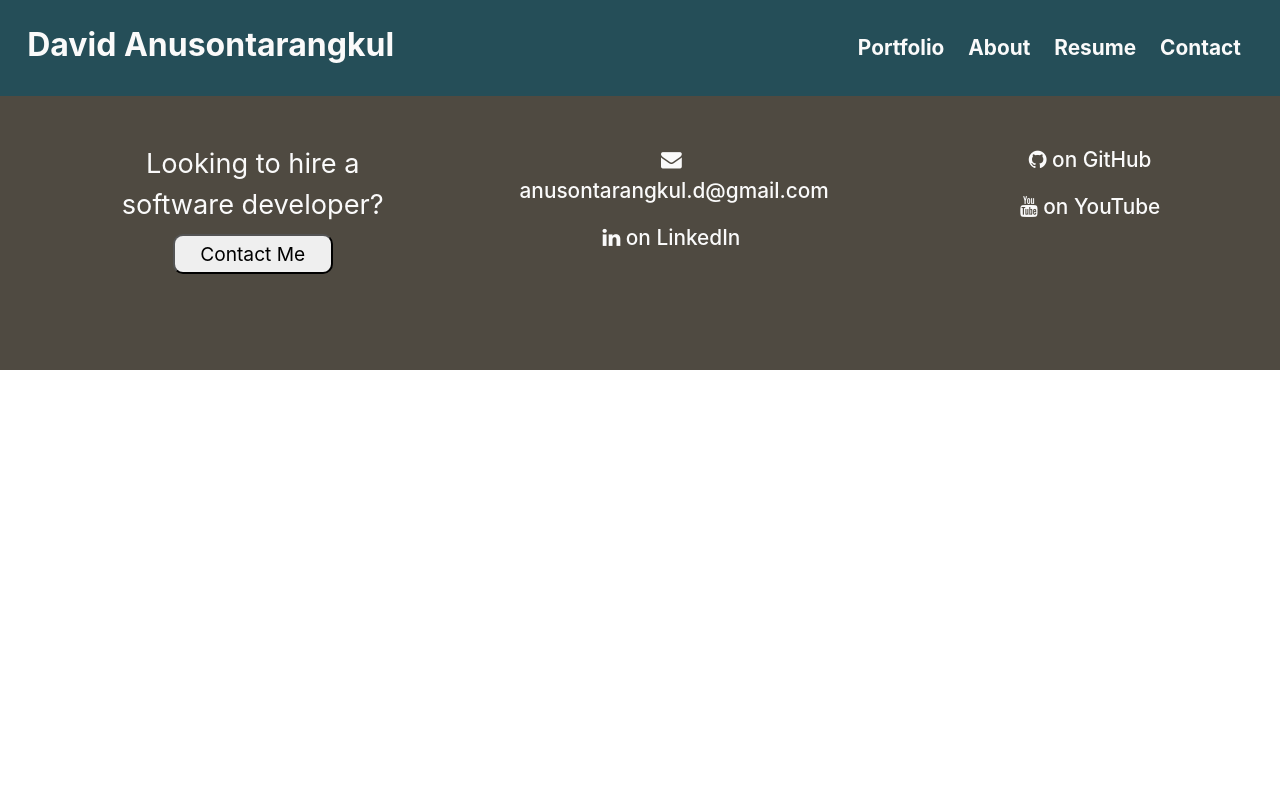
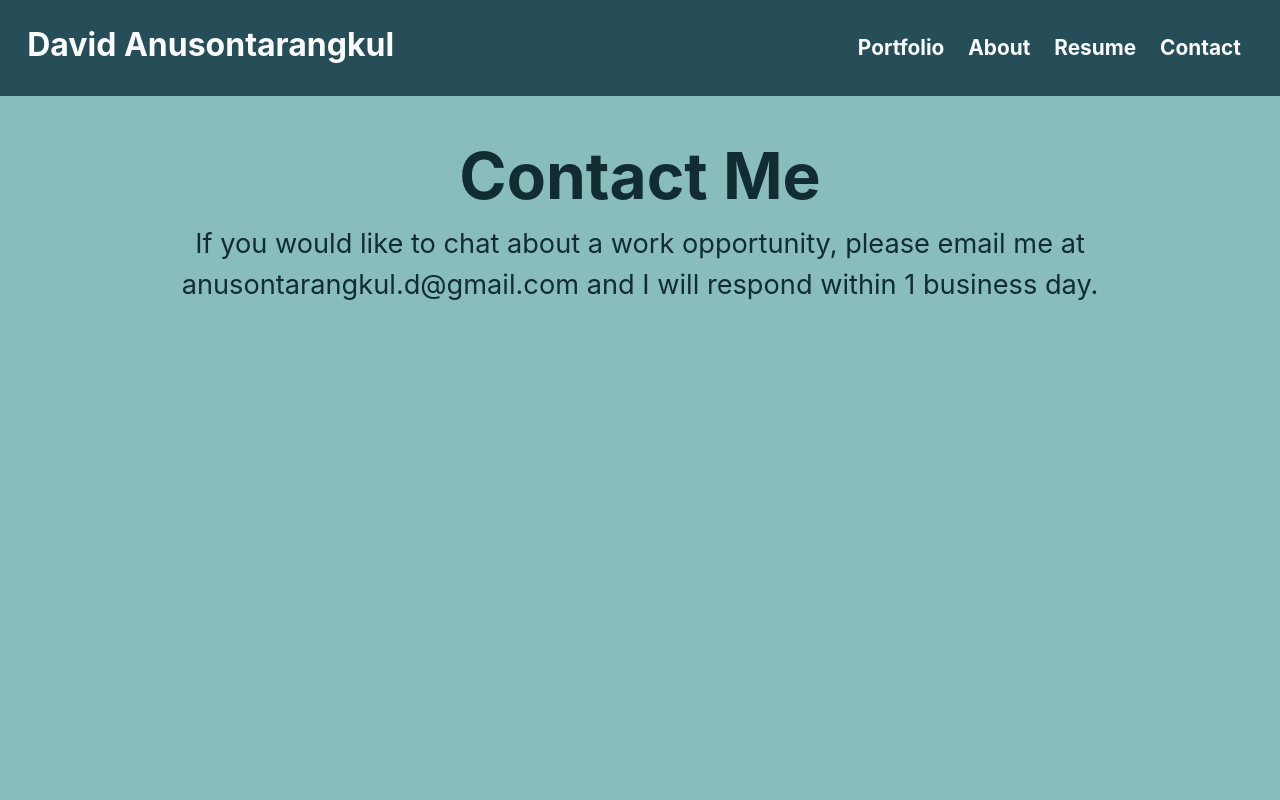
Before and after one commit to anusontarangkul/react-portfolio, a React (Create React App) app: page /contact in a window 1280 px wide. Shown: the top 800 px of the page. Built offline with nearby package versions, Linux system fonts and the light colour scheme.

Commit message:
update contact

```diff
--- a/src/Components/Contact/index.js
+++ b/src/Components/Contact/index.js
@@ -3,7 +3,10 @@ import './style.css';
 
 function Contact() {
     return (
-        null
+        <main className="background-page">
+            <h1 className="contact-h1">Contact Me</h1>
+            <p className="contact-p">If you would like to chat about a work opportunity, please email me at anusontarangkul.d@gmail.com and I will respond within 1 business day.</p>
+        </main>
     );
 }
 
--- a/src/Components/Contact/style.css
+++ b/src/Components/Contact/style.css
@@ -0,0 +1,17 @@
+.background-page {
+
+    background-color: #88BDBC;
+    height: 100vh;
+  }
+
+  .contact-h1{
+    color: #112D32;
+    font-size: 4rem;
+    font-weight: bold;
+    padding-top: 2rem;;
+  }
+
+  .contact-p{
+    color: #112D32;
+    font-size: 1.7rem;
+  }
```
